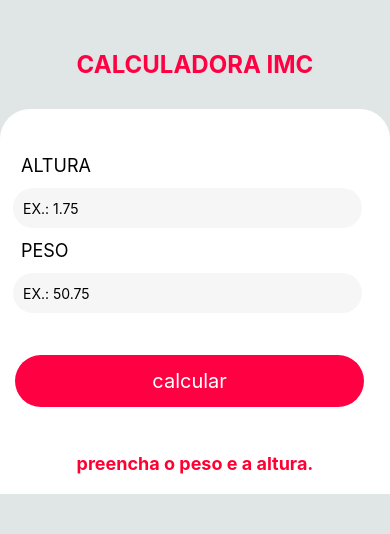
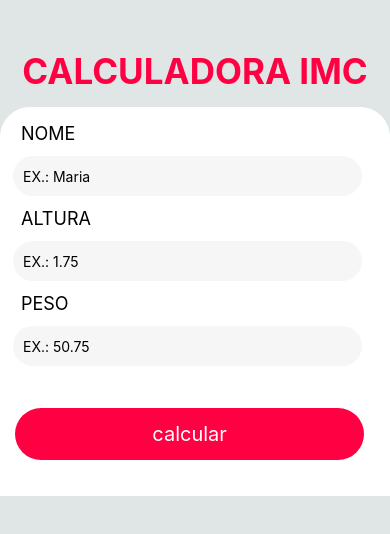
Before and after one commit to Gustavo-Vinicius-Santana/imc-calculator-react-native, a React Native app: screen / in a window 390 px wide. Shown: the top 534 px of the page. Built offline with nearby package versions, Linux system fonts and the light colour scheme.

Commit message:
ajustes no ux, divisão de telas, input name, lista de IMC calculados, ajustes no compartilhamento e compartilhamento de listas

```diff
--- a/src/components/Form/index.js
+++ b/src/components/Form/index.js
@@ -1,24 +1,21 @@
 import react, { useState } from "react";
-import { View, Text, TextInput, TouchableOpacity, Vibration, Pressable, Keyboard } from "react-native";
+import { View, Text, TextInput, TouchableOpacity, Vibration, Pressable, Keyboard, Share } from "react-native";
 
 import Result from "../Result";
+import ListaImc from "../ListaImc";
 import styles from "./style";
 
 
 export default function Form() {
 
+    const [name, setName] = useState(null)
     const [heigth, setHight] = useState(null)
     const [weigth, setWeigth] = useState(null)
     const [mensagem, setMensagem] = useState("preencha o peso e a altura.")
     const [imc, setImc] = useState(null)
     const [textButton, setTextButton] = useState("calcular")
     const [errorMensage, setErrorMensage] = useState(null)
-
-    function calculoImc(){
-        let heightFormat = heigth.replace(",",".")
-        let weigthFormat = weigth.replace(",",".")
-        return setImc((weigthFormat/(heightFormat*heightFormat)).toFixed(2))
-    }
+    const [imcList, setImcList] = useState([])
 
     function verificationImc(){
         if(imc == null){
@@ -27,14 +24,23 @@ export default function Form() {
         }
     }
 
+    function calculoImc(){
+        let heightFormat = heigth.replace(",",".")
+        let weigthFormat = weigth.replace(",",".")
+        let totalImc = (weigthFormat/(heightFormat*heightFormat)).toFixed(2)
+        setImcList ((arr) => [...arr, {id: new Date().getTime(), imc:totalImc, nome: name}])
+        setImc(totalImc)
+    }
+
     function validation(){
-        if(weigth != null && heigth != null){
+        if(weigth != null && heigth != null && name != null){
             calculoImc()
             setHight(null)
             setWeigth(null)
-            setMensagem("seu imc é igual a:")
-            setTextButton("calcular novamente.")
+            setMensagem(`o imc de ${name} é igual a:`)
+            setTextButton("retornar")
             setErrorMensage(null)
+            setName(null)
         }else{
             verificationImc()
             setImc(null)
@@ -43,24 +49,57 @@ export default function Form() {
         }
     }
 
+    const onShareList = async () => {
+        const messages = imcList.map(item => `O IMC de ${item.nome} = ${item.imc}`);
+
+        const result = await Share.share({
+            message: `LISTA DE IMC:\n${messages.join('\n')}`
+        })
+    }
+
     return(
-        <Pressable onPress={Keyboard.dismiss} style={styles.formContext}>
-            <View style={styles.form}>
+        <View style={styles.formContext}>
+            {imc == null ?
+                <Pressable onPress={Keyboard.dismiss} style={styles.form}>
+                    <View>
+                        <Text style={styles.formLabel}>NOME</Text>
+                        <Text style={styles.errorMensage}>{errorMensage}</Text>
+                        <TextInput style={styles.input} onChangeText={setName} value={name} placeholder="EX.: Maria"></TextInput>
+                    </View>
+
+                    <View>
                         <Text style={styles.formLabel}>ALTURA</Text>
                         <Text style={styles.errorMensage}>{errorMensage}</Text>
                         <TextInput style={styles.input} onChangeText={setHight} value={heigth} placeholder="EX.: 1.75" keyboardType="numeric"></TextInput>
+                    </View>
 
+                    <View>
                         <Text style={styles.formLabel}>PESO</Text>
                         <Text style={styles.errorMensage}>{errorMensage}</Text>
                         <TextInput style={styles.input} onChangeText={setWeigth} value={weigth} placeholder="EX.: 50.75" keyboardType="numeric"></TextInput>
+                    </View>
 
                     <TouchableOpacity style={styles.btn} onPress={() => validation()} >
                         <Text style={styles.textBtn}>{textButton}</Text>
                     </TouchableOpacity>
-
+                </Pressable>
+            :
+                <View style={styles.boxResult}>
+                    <Result MensageImc={mensagem} ResultImc={imc}/>
+                    <TouchableOpacity style={styles.btnRetorno} onPress={() => validation()} >
+                        <Text style={styles.textBtn}>{textButton}</Text>
+                    </TouchableOpacity>
                 </View>
-
-            <Result MensageImc={mensagem} ResultImc={imc}/>
-        </Pressable>
+            }
+            {imcList.length != 0 ? <ListaImc lista={imcList}/> : <View></View>}
+            {imc == null ? <View></View>
+            :
+            <View style={styles.boxShareButton}>
+                <TouchableOpacity style={styles.shareBtn} onPress={onShareList}>
+                    <Text style={styles.textShare}>Share List</Text>
+                </TouchableOpacity>
+            </View>
+            }
+        </View>
     )
 }
--- a/src/components/Form/style.js
+++ b/src/components/Form/style.js
@@ -4,19 +4,16 @@ const styles = StyleSheet.create({
     formContext:{
         width:"100%",
         height:"100%",
-        justifyContent: "space-around",
-        bottom: 0,
         backgroundColor: "#ffffff",
         alignItems: "center",
         borderTopRightRadius:30,
         borderTopLeftRadius:30,
-        paddingTop: 15,
-        marginTop: 20,
+        paddingTop: 5,
+        marginTop: 5,
     },
     form: {
         width: "100%",
-        height: "auto",
-        marginTop: 30,
+        marginTop: 10,
         padding: 1,
 
     },
@@ -53,7 +50,35 @@ const styles = StyleSheet.create({
         color: "red",
         fontWeight:"bold",
         paddingLeft:20,
-    },
+    },boxResult:{
+        width:"100%",
+        alignItems:"center",
+    },btnRetorno:{
+        borderRadius:50,
+        alignItems:"center",
+        justifyContent:"center",
+        width:"90%",
+        backgroundColor:"#FF0043",
+        paddingTop:14,
+        paddingBottom:14,
+    },boxShareButton:{
+        width:"100%",
+        alignItems: "center",
+        marginBottom: 10,
+    },shareBtn:{
+        backgroundColor:"#1817f2",
+        borderRadius:50,
+        paddingBottom: 14,
+        paddingTop:14,
+        width: "45%",
+        marginTop:10,
+
+    },textShare:{
+        color: "#ffffff",
+        fontWeight:"bold",
+        paddingHorizontal: 30,
+        textAlign: "center",
+    }
 })
 
 export default styles
--- /dev/null
+++ b/src/components/ListaImc/index.js
@@ -0,0 +1,31 @@
+import react from "react";
+import { View, Text, Keyboard, Pressable, FlatList } from "react-native";
+
+import styles from "./style";
+
+export default function ListaImc({lista}){
+
+    return(
+        <View style={styles.boxLista}>
+            <Text style={styles.titulo}>LISTA DE IMC</Text>
+            <FlatList style={styles.lista} data={lista}
+            renderItem={({item}) => {
+                return(
+                    <View key={item.id} style={styles.listaItem}>
+                        <Text style={styles.textoImc}>O IMC de {item.nome} =
+                            <Text style={styles.resultImc}>{item.imc}</Text>
+                        </Text>
+                    </View>
+
+                )
+            }}
+            keyExtractor={(item, index) => {
+                return item.id;
+              }}
+            showsVerticalScrollIndicator={false}
+            scrollEnabled={true}
+            >
+            </FlatList>
+        </View>
+    )
+}
--- /dev/null
+++ b/src/components/ListaImc/style.js
@@ -0,0 +1,35 @@
+import { StyleSheet } from "react-native";
+
+const styles = StyleSheet.create({
+    boxLista:{
+        width: "100%",
+        height:300,
+        alignItems: "center",
+        marginTop:5,
+    }, titulo:{
+        fontSize: 30,
+        color: "#ff0033",
+        fontWeight: "bold",
+        marginTop: 2,
+    },
+    textoImc:{
+        fontSize: 20,
+        color: "#ff0033",
+        fontWeight: "bold",
+        marginTop: 10,
+    },resultImc:{
+        fontSize: 25,
+        color: "#ff0033",
+        fontWeight: "bold",
+        marginTop: 2,
+    },lista:{
+        backgroundColor: '#e0e5e5',
+        borderRadius:50,
+    },
+    listaItem:{
+        marginLeft:50,
+        marginRight:50,
+    }
+})
+
+export default styles
--- a/src/components/Result/index.js
+++ b/src/components/Result/index.js
@@ -7,25 +7,20 @@ export default function Result(props) {
 
     const onShare = async () => {
         const result = await Share.share({
-            message: "Meu imc hoje é: " +props.ResultImc,
+            message: `${props.MensageImc} ${props.ResultImc}`,
         })
     }
 
     return(
         <View style={styles.resultImc}>
-            <View style={styles.boxShareButton}>
-                {
-                    props.ResultImc != null ?
-                    <TouchableOpacity style={styles.shareBtn} onPress={onShare}>
-                        <Text style={styles.textShare}>Share</Text>
-                    </TouchableOpacity>
-                    : <View/>
-                }
-            </View>
-
-
             <Text style={styles.information}>{props.MensageImc}</Text>
             <Text style={styles.numberImc}>{props.ResultImc}</Text>
+
+            <View style={styles.boxShareButton}>
+                <TouchableOpacity style={styles.shareBtn} onPress={onShare}>
+                    <Text style={styles.textShare}>Share</Text>
+                </TouchableOpacity>
+            </View>
         </View>
     )
 }
--- a/src/components/Result/style.js
+++ b/src/components/Result/style.js
@@ -2,13 +2,11 @@ import { StyleSheet } from "react-native";
 
 const styles = StyleSheet.create({
     resultImc:{
-        flex:1,
         marginTop: 1,
         paddingTop:4,
         borderRadius: 50,
         alignItems:"center",
         width: "100%",
-
     },
     numberImc: {
         fontSize: 48,
--- a/src/components/Topo/style.js
+++ b/src/components/Topo/style.js
@@ -8,7 +8,7 @@ const styles = StyleSheet.create({
     },
     textTitle:{
         color:"#FF0043",
-        fontSize:24,
+        fontSize:35,
         fontWeight:"bold",
     }
 
```
Lines whose indentation alone changed are shown as unchanged.
